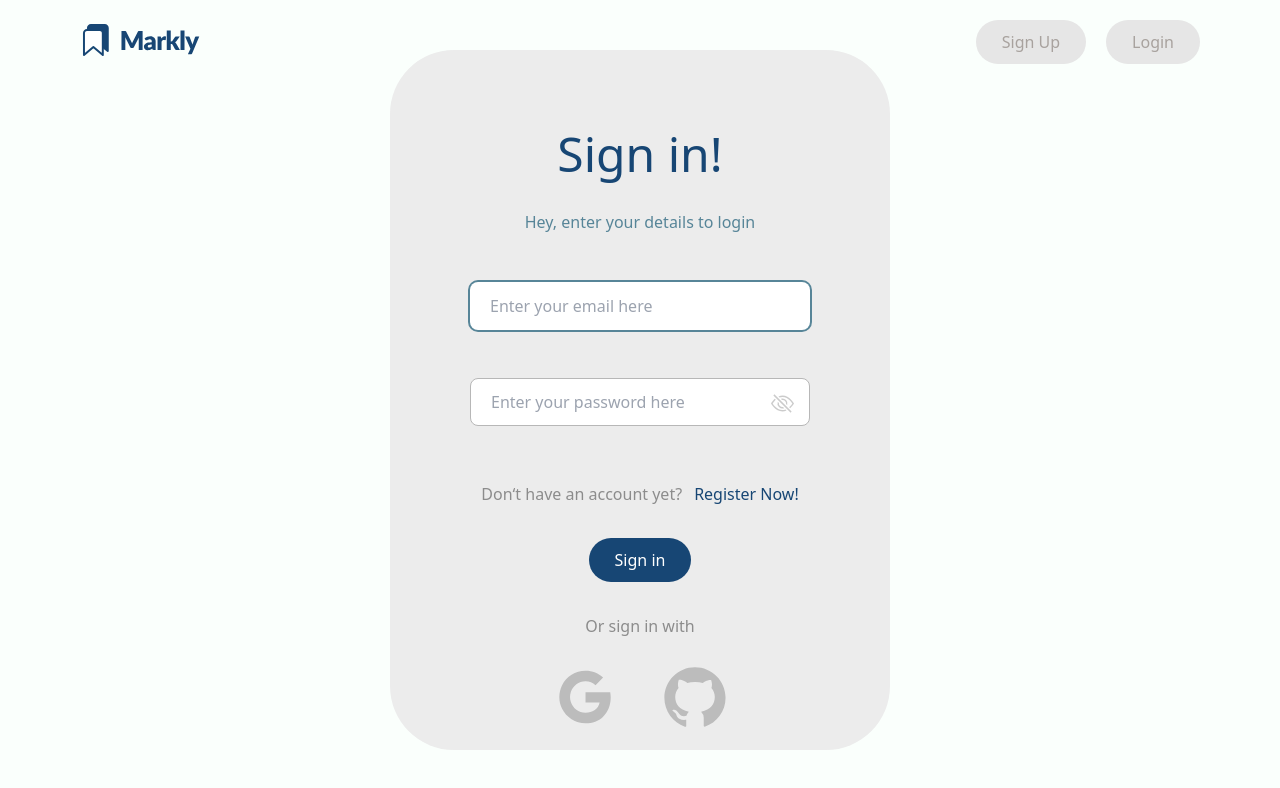
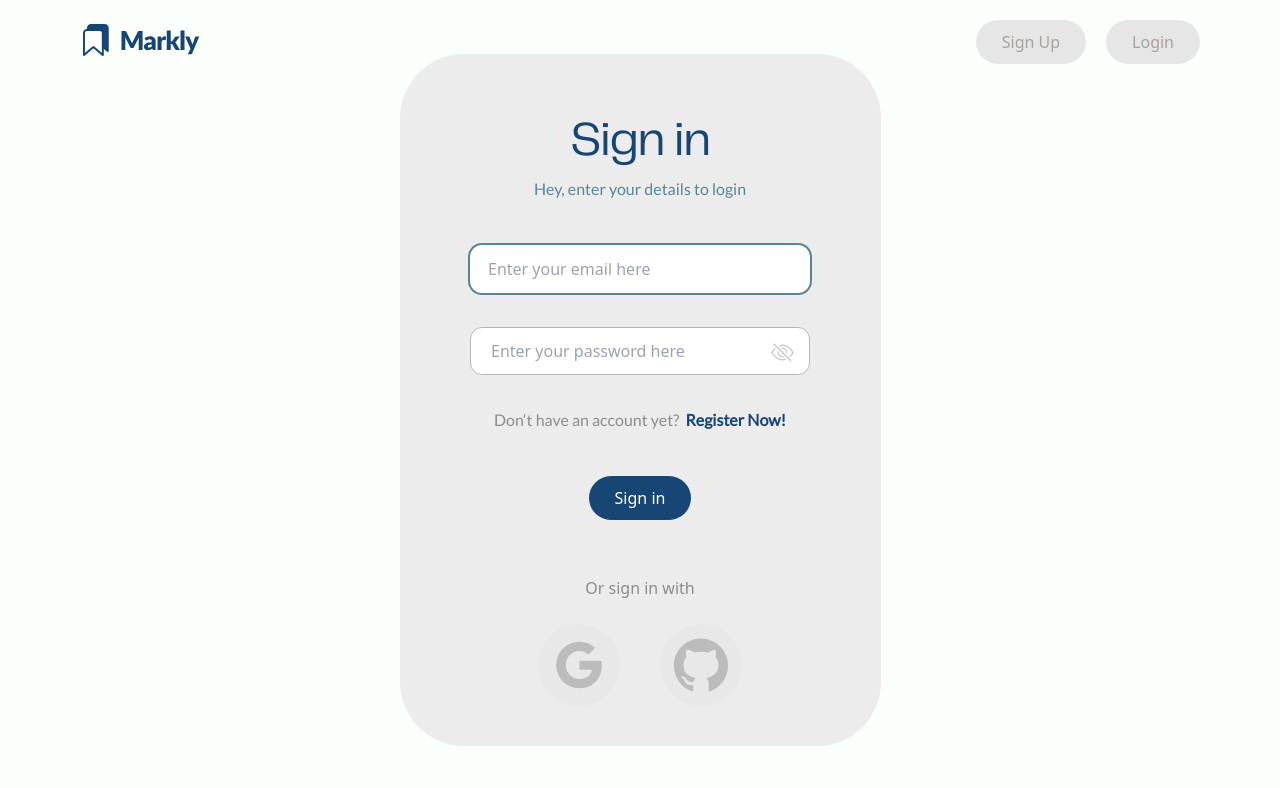
Before and after one commit to insightofakash/markly, a React (Vite) app: page /login in a window 1280 px wide. Shown: the top 788 px of the page. Built offline with nearby package versions, Linux system fonts and the light colour scheme.

Commit message:
Final version of login page for now

```diff
--- a/src/components/Button.jsx
+++ b/src/components/Button.jsx
@@ -1,6 +1,6 @@
 import { forwardRef } from "react";
 
-const Button = forwardRef(function Button({ children, disabled }, props, ref) {
+const Button = forwardRef(function Button({ children, disabled, props }, ref) {
   return (
     <button
       ref={ref}
--- a/src/components/LoginForm.jsx
+++ b/src/components/LoginForm.jsx
@@ -49,32 +49,32 @@ const LoginForm = () => {
       className="flex items-center flex-col"
       onSubmit={handleSubmit(onSubmit)}
     >
-      <div className="mb-12 relative">
+      <div className="mb-[34px] relative">
         <input
           autoFocus
-          className="rounded-lg w-[340px] h-[48px] px-5 border border-[#B7B7B7] text-stone-600 focus:border-none focus:outline-none focus:ring-2 focus:ring-[#578598]"
+          className="rounded-[12px] w-[340px] h-[48px] px-[18px] border border-[#B7B7B7] text-stone-600 focus:border-none focus:outline-none focus:ring-2 focus:ring-[#578598]"
           placeholder="Enter your email here"
           disabled={isLoading}
           {...register("email")}
         />
         {errors.email || supabaseError ? (
-          <p className="pl-2 pt-1 text-red-500 absolute">
+          <p className="pl-[26px] pt-[4px] text-red-500 absolute lato-custom text-[14px] font-bold">
             {errors.email?.message || "Invalid password or email"}
           </p>
         ) : null}
       </div>
       <div className="flex flex-col justify-center relative">
-        <div className="mb-14 relative">
+        <div className="mb-[34px] relative">
           <input
             id="password"
-            className="rounded-lg w-[340px] h-[48px] px-5 border border-[#B7B7B7] text-stone-600 focus:border-none focus:outline-none focus:ring-2 focus:ring-[#578598]"
+            className="rounded-[12px] w-[340px] h-[48px] px-5 border border-[#B7B7B7] text-stone-600 focus:border-none focus:outline-none focus:ring-2 focus:ring-[#578598]"
             placeholder={`Enter your password here`}
             type={isShownPassword ? "text" : "password"}
             disabled={isLoading}
             {...register("password")}
           />
           {errors.password || supabaseError ? (
-            <p className="pl-2 pt-1 text-red-500 absolute">
+            <p className="pl-[26px] pt-[4px] text-red-500 absolute lato-custom text-[14px] font-bold">
               {errors.password?.message || "Invalid password or email"}
             </p>
           ) : null}
@@ -90,15 +90,15 @@ const LoginForm = () => {
           )}
         </div>
       </div>
-      <div className="flex gap-3 mb-8">
+      <div className="flex gap-[6px] mb-[46px] lato-custom">
         <p className="text-[#8C8C8C]">Don&lsquo;t have an account yet?</p>
         <Link to="/register" className="text-[#174674] hover:text-[#0b2239]">
-          Register Now!
+          <strong>Register Now!</strong>
         </Link>
       </div>
       <Button
         type="submit"
-        className="focus:bg-[##10304f] bg-[#174674] px-[26px] py-[10px] rounded-full text-[white]"
+        className="focus:bg-[#10304f] bg-[#174674] px-[26px] py-[10px] rounded-full text-[white]"
       >
         {isLoading ? (
           <SyncLoader color="white" size={10} />
--- a/src/components/ProtectedRoute.jsx
+++ b/src/components/ProtectedRoute.jsx
@@ -3,7 +3,6 @@ import { useUser } from "../hooks/useUser";
 
 const ProtectedRoute = () => {
   const { isAuthenticated } = useUser();
-  console.log(isAuthenticated);
 
   return isAuthenticated ? <Outlet /> : <Navigate to="/login" replace />;
 };
--- a/src/index.css
+++ b/src/index.css
@@ -1,9 +1,24 @@
-@tailwind base;
-@tailwind components;
-@tailwind utilities;
+@import url("https://fonts.googleapis.com/css2?family=Lato&display=swap");
 
 @font-face {
   font-family: "Telegraph";
   src: url("src/fonts/PPTelegraf-Regular.otf") format("truetype");
   font-weight: 400;
+  line-height: 83.5%;
+  letter-spacing: -2.5%;
 }
+
+.telegraph-custom {
+  font-family: "Telegraph"; /* Fallback to a sans-serif font */
+  line-height: 1.835; /* Set the desired line height (83.5% = 0.835, 100% = 1, etc.) */
+  letter-spacing: -0.025em; /* Set the desired letter spacing */
+}
+
+.lato-custom {
+  font-family: "Lato";
+  line-height: 132%;
+}
+
+@tailwind base;
+@tailwind components;
+@tailwind utilities;
--- a/src/pages/LoginPage.jsx
+++ b/src/pages/LoginPage.jsx
@@ -17,16 +17,21 @@ const LoginPage = () => {
         <Button disabled={true}>Sign Up</Button>
         <Button disabled={true}>Login</Button>
       </div>
-      <div className=" w-[100vw] h-[100vh] pt-[25vw] md:pt-20 flex flex-col items-center bg-[#ECECEC] md:w-[500px] md:h-[700px] md:rounded-[64px] p-20">
-        <h1 className="text-[#174674] text-5xl">Sign in!</h1>
-        <p className="mt-8 text-[#578598] mb-12">
+      <div className=" w-[100vw] h-[100vh] pt-[25vw] md:p-[64px] flex flex-col items-center bg-[#ECECEC] md:w-[481px] md:h-[692px] md:rounded-[64px] ">
+        <h1 className="text-[#174674] text-5xl telegraph-custom">Sign in</h1>
+        <p className="mt-[12px] text-[#578598] mb-[46px] lato-custom">
           Hey, enter your details to login
         </p>
         <LoginForm />
-        <p className="mt-8 text-[#8C8C8C]">Or sign in with</p>
-        <div className="flex mt-6 gap-10">
-          <AiOutlineGoogle size={70} className="opacity-[20%]" />
-          <AiOutlineGithub size={70} className="opacity-[20%]" />
+        <p className="mt-[56px] text-[#8C8C8C]">Or sign in with</p>
+        <div className="flex mt-6 gap-10 opacity-[20%]">
+          <div className="h-[82px] w-[82px] bg-[#D9D9D9] rounded-full flex justify-center items-center">
+            <AiOutlineGoogle size={62} />
+          </div>
+
+          <div className="h-[82px] w-[82px] bg-[#D9D9D9] rounded-full flex justify-center items-center">
+            <AiOutlineGithub size={62} />
+          </div>
         </div>
       </div>
     </div>
--- a/tailwind.config.js
+++ b/tailwind.config.js
@@ -7,6 +7,9 @@ export default {
         "main-col": "#FAFFFC",
         "hl-col": "#174674",
       },
+      fontFamily: {
+        Lato: ["Lato"],
+      },
     },
   },
   plugins: [],
```
